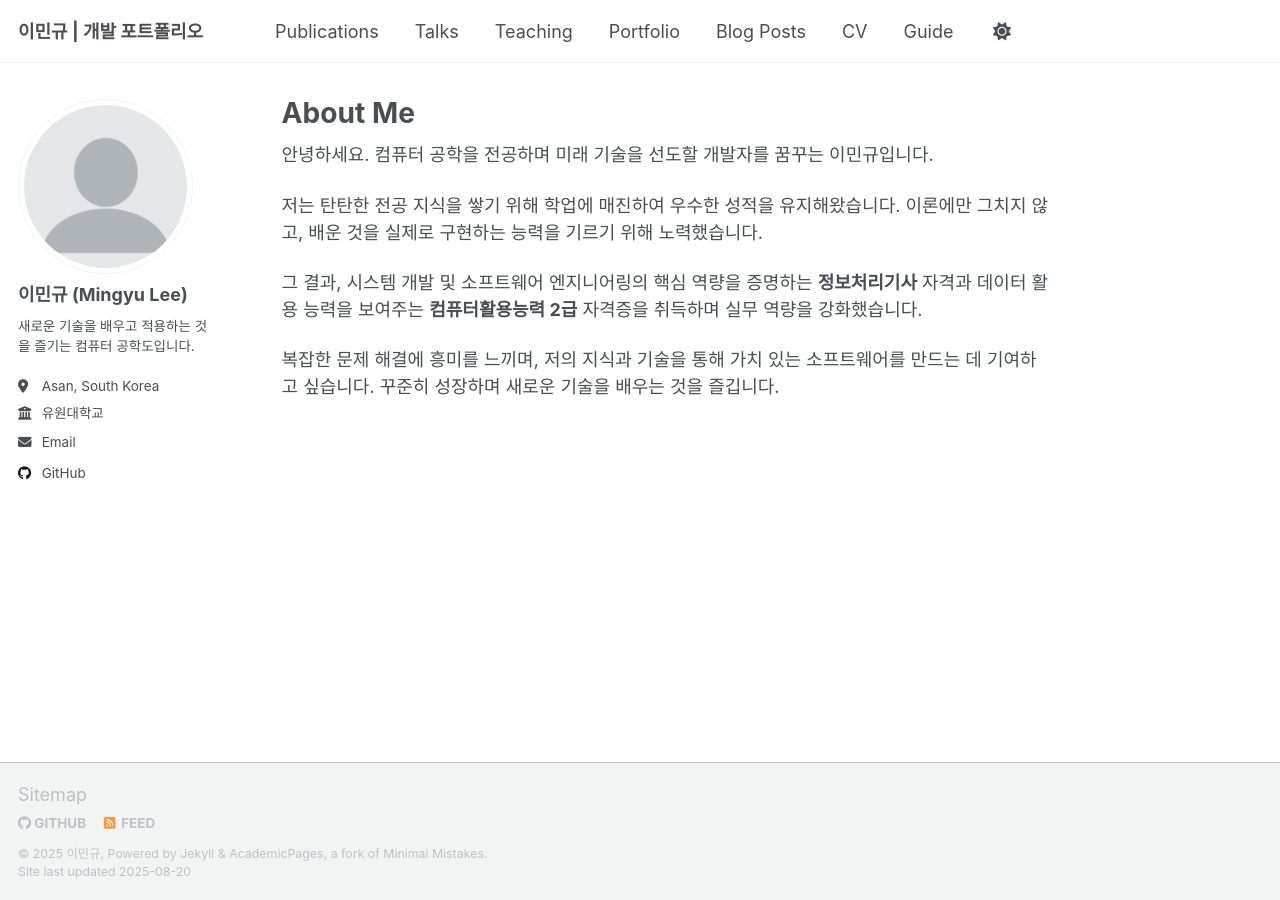
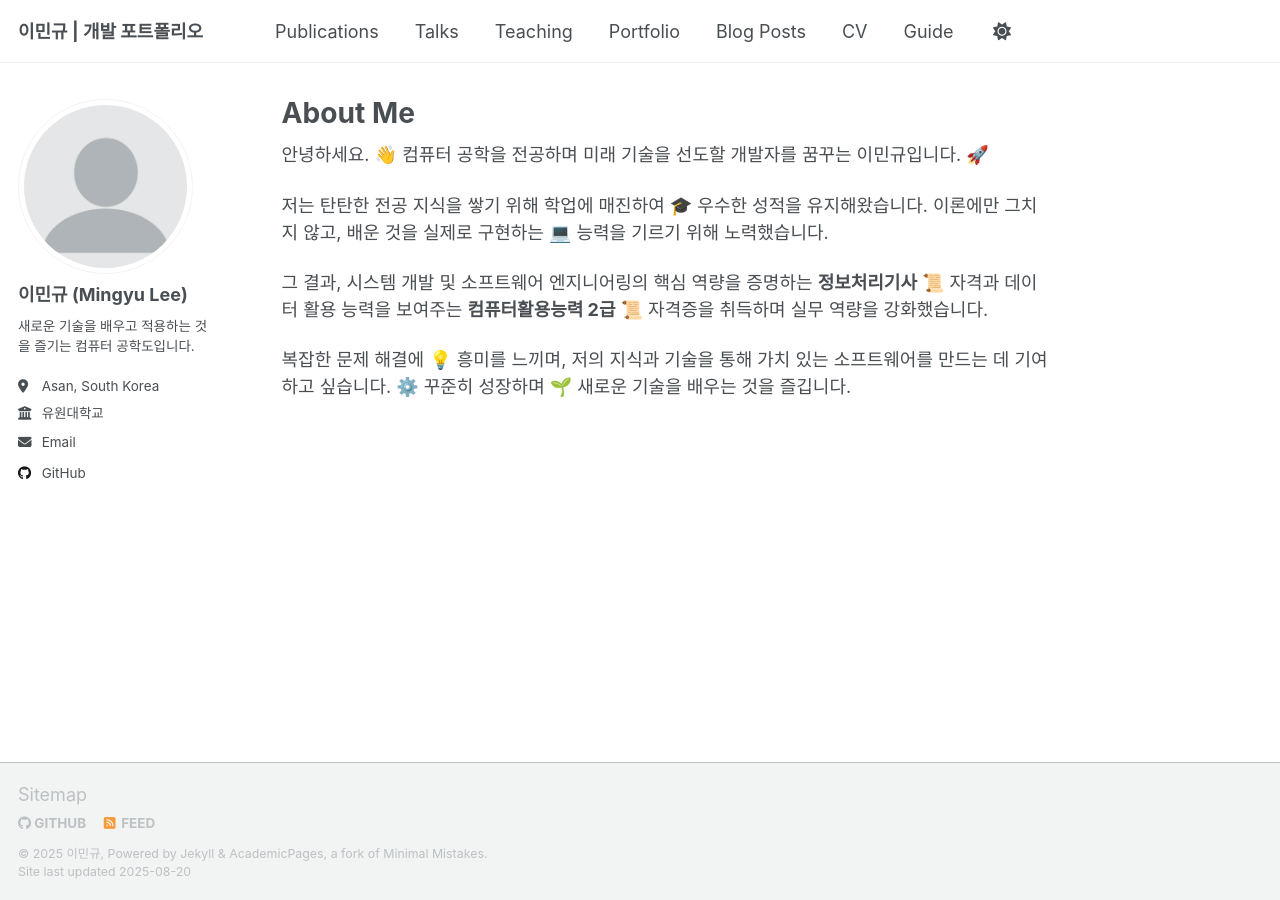
Before and after one commit to Mingyu7/Mingyu7.github.io, a Jekyll site: the page built from _pages/about.md, in a window 1280 px wide. Built offline with Jekyll 4.4.1, drawn with Linux system fonts in a browser that asks for light colours; a script that is not in the unit is left out.

Commit message:
Decorate main page with emojis

```diff
--- a/_pages/about.md
+++ b/_pages/about.md
@@ -7,10 +7,10 @@ redirect_from:
   - /about.html
 ---
 
-안녕하세요. 컴퓨터 공학을 전공하며 미래 기술을 선도할 개발자를 꿈꾸는 이민규입니다.
+안녕하세요. 👋 컴퓨터 공학을 전공하며 미래 기술을 선도할 개발자를 꿈꾸는 이민규입니다. 🚀
 
-저는 탄탄한 전공 지식을 쌓기 위해 학업에 매진하여 우수한 성적을 유지해왔습니다. 이론에만 그치지 않고, 배운 것을 실제로 구현하는 능력을 기르기 위해 노력했습니다.
+저는 탄탄한 전공 지식을 쌓기 위해 학업에 매진하여 🎓 우수한 성적을 유지해왔습니다. 이론에만 그치지 않고, 배운 것을 실제로 구현하는 💻 능력을 기르기 위해 노력했습니다.
 
-그 결과, 시스템 개발 및 소프트웨어 엔지니어링의 핵심 역량을 증명하는 **정보처리기사** 자격과 데이터 활용 능력을 보여주는 **컴퓨터활용능력 2급** 자격증을 취득하며 실무 역량을 강화했습니다.
+그 결과, 시스템 개발 및 소프트웨어 엔지니어링의 핵심 역량을 증명하는 **정보처리기사** 📜 자격과 데이터 활용 능력을 보여주는 **컴퓨터활용능력 2급** 📜 자격증을 취득하며 실무 역량을 강화했습니다.
 
-복잡한 문제 해결에 흥미를 느끼며, 저의 지식과 기술을 통해 가치 있는 소프트웨어를 만드는 데 기여하고 싶습니다. 꾸준히 성장하며 새로운 기술을 배우는 것을 즐깁니다.
+복잡한 문제 해결에 💡 흥미를 느끼며, 저의 지식과 기술을 통해 가치 있는 소프트웨어를 만드는 데 기여하고 싶습니다. ⚙️ 꾸준히 성장하며 🌱 새로운 기술을 배우는 것을 즐깁니다.
```
